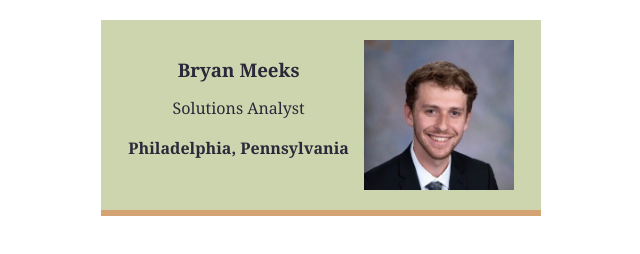
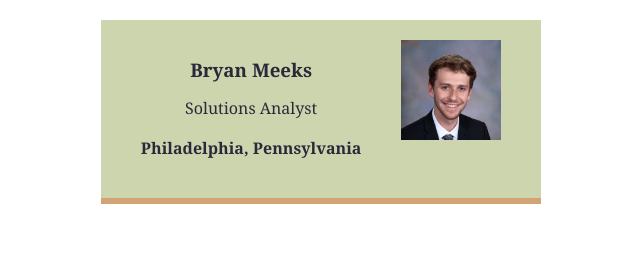
Before and after one commit to bmeeks19/business-card, a website built with Vite: page index.html in a window 1280 px wide. Shown: the whole page, without its empty margins (319-959 px from the left). Built offline with nearby package versions, Linux system fonts and the light colour scheme.

Commit message:
Update styles.css

```diff
--- a/styles.css
+++ b/styles.css
@@ -9,13 +9,13 @@ body {
 }
 
 .avatar {
-    width: 150px;
-    height: 150px;
+    width: 100px;
+    height: 100px;
 
 }
 .avatar:hover {
-    width:100px;
-    height: 100px;
+    width:150px;
+    height: 150px;
 
 }
 
```
